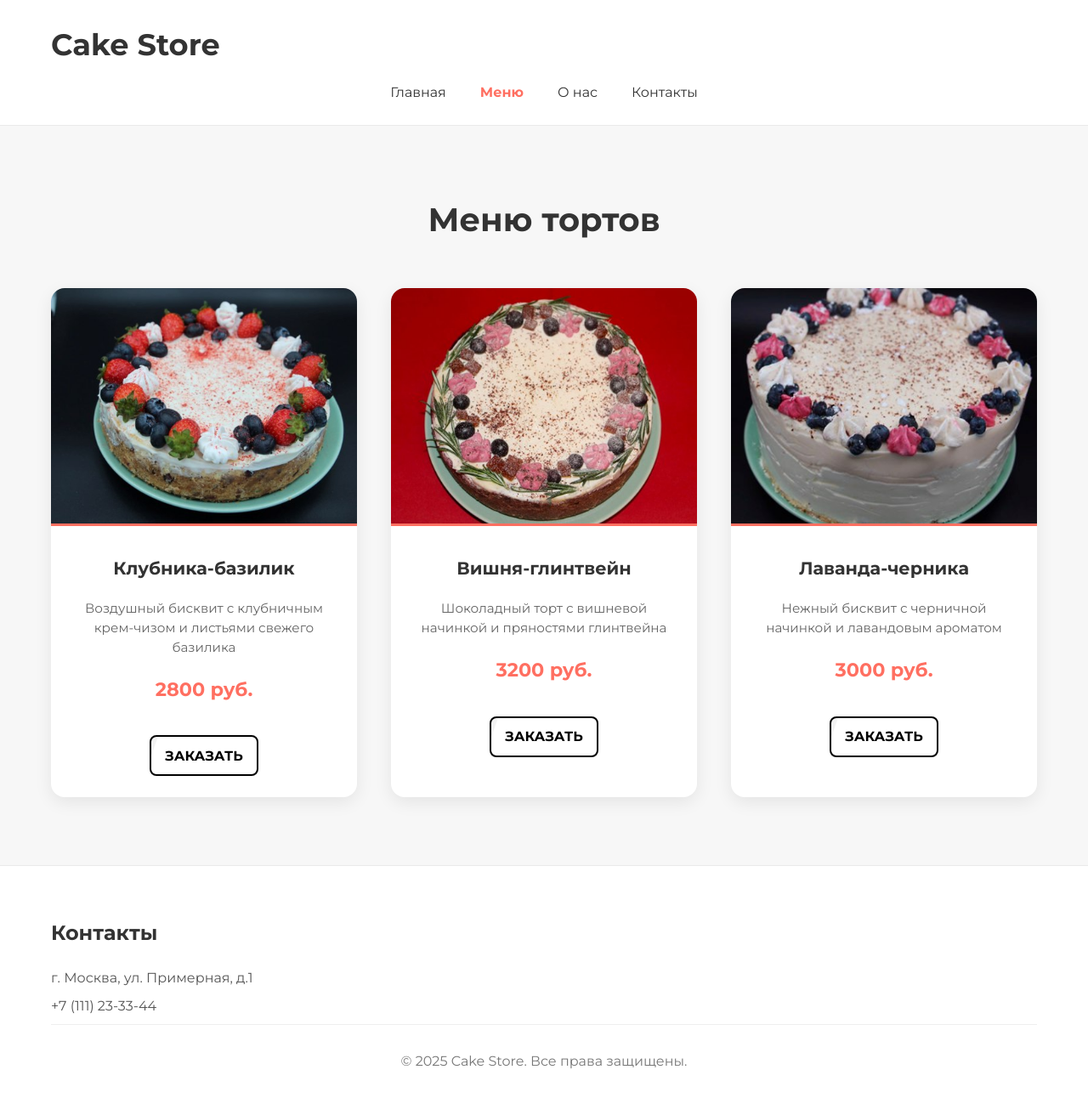
After one commit to PeafulLeopold/WEB-Project, a Flask app: page /menu in a window 1280 px wide. The commit adds this page. Shown: the whole page at 85% size. Run offline with Flask 3, Linux system fonts and the light colour scheme.

Commit message:
дизайн, доработка меню

```diff
--- a/main.py
+++ b/main.py
@@ -4,63 +4,81 @@ app = Flask(__name__, static_folder='media', static_url_path='/media')
 app.config['SECRET_KEY'] = 'your_secret_key'
 
 def get_cake_data():
+    # Данные для слайдера на главной
+    slider_cakes = [
+        {
+            'image': 'strawberry_basil.jpg',
+            'name': 'Клубника-базилик',
+            'price': 2800,
+            'description': 'Воздушный бисквит с клубничным крем-чизом и листьями свежего базилика'
+        },
+        {
+            'image': 'cherry_mulled_wine.jpg',
+            'name': 'Вишня-глинтвейн',
+            'price': 3200,
+            'description': 'Шоколадный торт с вишневой начинкой и пряностями глинтвейна'
+        },
+        {
+            'image': 'lavender-blueberry.jpg',
+            'name': 'Лаванда-черника',
+            'price': 3000,
+            'description': 'Нежный бисквит с черничной начинкой и лавандовым ароматом'
+        }
+    ]
+    # Популярные торты для меню
+    popular_cakes = [
+        {
+            'image': 'strawberry_basil.jpg',
+            'name': 'Клубника-базилик',
+            'price': 2800,
+            'description': 'Воздушный бисквит с клубничным крем-чизом и листьями свежего базилика'
+        },
+        {
+            'image': 'cherry_mulled_wine.jpg',
+            'name': 'Вишня-глинтвейн',
+            'price': 3200,
+            'description': 'Шоколадный торт с вишневой начинкой и пряностями глинтвейна'
+        },
+        {
+            'image': 'lavender-blueberry.jpg',
+            'name': 'Лаванда-черника',
+            'price': 3000,
+            'description': 'Нежный бисквит с черничной начинкой и лавандовым ароматом'
+        }
+    ]
     return {
-        'slider_cakes': [
-            {
-                'image': 'strawberry_basil.jpg',
-                'name': 'Клубника-базилик',
-                'price': 2800,
-                'description': 'Воздушный бисквит с клубничным крем-чизом и листьями свежего базилика'
-            },
-            {
-                'image': 'cherry_mulled_wine.jpg',
-                'name': 'Вишня-глинтвейн',
-                'price': 3200,
-                'description': 'Шоколадный торт с вишневой начинкой и пряностями глинтвейна'
-            },
-            {
-                'image': 'lavender-blueberry.jpg',
-                'name': 'Лаванда-черника',
-                'price': 2900,
-                'description': 'Ванильный торт с черничным конфитюром и лавандовым кремом'
-            }
-        ],
-        'popular_cakes': [
-            {
-                'image': 'strawberry_basil.jpg',
-                'name': 'Клубника-базилик',
-                'description': 'Нежный бисквит с клубникой и свежим базиликом',
-                'price': 2800
-            },
-            {
-                'image': 'cherry_mulled_wine.jpg',
-                'name': 'Вишня-глинтвейн',
-                'description': 'Чизкейк с ягодами вишни и прослойкой со вкусом глинтвейна',
-                'price': 3200
-            }
-        ]
+        'slider_cakes': slider_cakes,
+        'popular_cakes': popular_cakes
     }
 
 @app.route('/')
 def index():
     cakes = get_cake_data()
     return render_template('index.html',
-                         slider_cakes=cakes['slider_cakes'],
-                         popular_cakes=cakes['popular_cakes'])
+                            slider_cakes=cakes['slider_cakes'],
+                            popular_cakes=cakes['popular_cakes'],
+                            page_title="Главная",
+                            active_page="home")
+
+@app.route('/menu')
+def menu():
+    cakes = get_cake_data()
+    return render_template('menu.html',
+                            cakes=cakes['popular_cakes'],
+                            page_title="Меню",
+                            active_page="menu")
 
 @app.route('/about')
 def about():
-    return render_template('about.html')
-
-@app.route('/menu')
-def menu():
-    return render_template('menu.html')
+    return render_template('about.html',
+                            page_title="О нас",
+                            active_page="about")
 
 @app.route('/contact')
 def contact():
     return render_template('contact.html',
-                         page_title="Контакты",
-                         active_page="contact")
+                            page_title="Контакты",
+                            active_page="contact")
 
 if __name__ == '__main__':
     app.run(debug=True)
--- a/media/css/style.css
+++ b/media/css/style.css
@@ -549,3 +549,85 @@ footer {
       align-items: center;
     }
   }
+
+/* Основные стили кнопок */
+.btn {
+  display: inline-flex;
+  align-items: center;
+  justify-content: center;
+  font-family: 'Montserrat', sans-serif;
+  font-weight: 700;
+  text-transform: uppercase;
+  text-decoration: none;
+  color: #000;
+  background-color: #fff;
+  border: 2px solid #000;
+  border-radius: 0.5rem;
+  cursor: pointer;
+  transition: transform 0.2s ease, box-shadow 0.2s ease, background-color 0.3s ease;
+  position: relative;
+  overflow: hidden;
+  transform-origin: center;
+  /* Единый размер для всех кнопок */
+  height: 3rem;
+  min-width: 8rem;
+  padding: 0 1rem;
+  /* Отступ сверху, чтобы сдвинуть кнопки ниже */
+  margin-top: 1rem;
+}
+
+.btn::before {
+  content: "";
+  position: absolute;
+  top: 0;
+  left: -100%;
+  width: 100%;
+  height: 100%;
+  background: rgba(0, 0, 0, 0.05);
+  transform: skewX(-20deg);
+  transition: left 0.5s ease;
+}
+
+.btn:hover::before {
+  left: 200%;
+}
+
+.btn:hover {
+  transform: translateY(-3px) scale(1.05);
+  box-shadow: 0 8px 20px rgba(0, 0, 0, 0.15);
+}
+
+.btn:active {
+  transform: translateY(-1px) scale(0.98);
+  box-shadow: 0 4px 10px rgba(0, 0, 0, 0.2);
+}
+
+/* Маленькая версия кнопок: тот же размер, но более мелкий текст */
+.btn.small {
+  font-size: 0.875rem;
+  /* Сохраняем единый размер */
+  height: 3rem;
+  min-width: 8rem;
+  padding: 0 1rem;
+}
+
+.btn.small:hover {
+  transform: translateY(-3px) scale(1.05);
+  box-shadow: 0 8px 20px rgba(0, 0, 0, 0.15);
+}
+
+/* Анимация появления кнопок */
+@keyframes btnFadeIn {
+  from {
+    opacity: 0;
+    transform: translateY(10px);
+  }
+  to {
+    opacity: 1;
+    transform: translateY(0);
+  }
+}
+
+.btn {
+  animation: btnFadeIn 0.6s ease forwards;
+}
--- a/templates/about.html
+++ b/templates/about.html
@@ -101,7 +101,7 @@
         </div>
         <div class="footer-contacts">
           <h3>Контакты</h3>
-          <p>г. Москва, ул. ...</p>
+          <p>г. Москва, ул. Кондитерская, 15</p>
           <p>+7 (111) 23-33-44</p>
         </div>
       </div>
--- a/templates/index.html
+++ b/templates/index.html
@@ -46,7 +46,7 @@
                               <h3 class="cake-title">{{ cake.name }}</h3>
                               <p class="cake-description">{{ cake.description }}</p>
                               <div class="cake-price">от {{ cake.price }} ₽</div>
-                              <a href="{{ url_for('contact') }}" class="slide-order-btn">Заказать</a>
+                              <a href="{{ url_for('contact') }}" class="btn small">Заказать</a>
                           </div>
                       </div>
                   </div>
@@ -93,7 +93,7 @@
         </div>
         <div class="footer-contacts">
           <h3>Контакты</h3>
-          <p>г. Москва, ул. ...</p>
+          <p>г. Москва, ул. Кондитерская, 15</p>
           <p>+7 (111) 23-33-44</p>
         </div>
       </div>
--- /dev/null
+++ b/templates/menu.html
@@ -0,0 +1,62 @@
+<!DOCTYPE html>
+<html lang="ru">
+<head>
+  <meta charset="UTF-8">
+  <meta name="viewport" content="width=device-width, initial-scale=1.0">
+  <title>{{ page_title }} - Cake Store</title>
+  <link rel="stylesheet" href="{{ url_for('static', filename='css/style.css') }}">
+  <link href="https://fonts.googleapis.com/css?family=Montserrat:400,700&display=swap" rel="stylesheet">
+</head>
+<body>
+  <!-- Header -->
+  <header class="site-header">
+    <div class="container">
+      <h1>Cake Store</h1>
+      <nav>
+        <ul class="nav-list">
+          <li><a href="{{ url_for('index') }}" class="nav-link{% if active_page=='home' %} active{% endif %}">Главная</a></li>
+          <li><a href="{{ url_for('menu') }}" class="nav-link{% if active_page=='menu' %} active{% endif %}">Меню</a></li>
+          <li><a href="{{ url_for('about') }}" class="nav-link{% if active_page=='about' %} active{% endif %}">О нас</a></li>
+          <li><a href="{{ url_for('contact') }}" class="nav-link{% if active_page=='contact' %} active{% endif %}">Контакты</a></li>
+        </ul>
+      </nav>
+    </div>
+  </header>
+
+  <!-- Menu Section -->
+  <main>
+    <section class="menu-section section-spacing">
+      <div class="container">
+        <h2 class="section-title">Меню тортов</h2>
+        <div class="cake-grid">
+          {% for cake in cakes %}
+          <div class="cake-card">
+            <img src="{{ url_for('static', filename='images/cakes/' + cake.image) }}" alt="{{ cake.name }}">
+            <div class="cake-info">
+              <h3>{{ cake.name }}</h3>
+              <p class="description">{{ cake.description }}</p>
+              <p class="price">{{ cake.price }} руб.</p>
+              <a href="{{ url_for('contact') }}" class="btn">Заказать</a>
+            </div>
+          </div>
+          {% endfor %}
+        </div>
+      </div>
+    </section>
+  </main>
+
+  <!-- Footer -->
+  <footer class="site-footer">
+    <div class="container">
+      <div class="footer-contacts">
+        <h3>Контакты</h3>
+        <p>г. Москва, ул. Примерная, д.1</p>
+        <p>+7 (111) 23-33-44</p>
+      </div>
+      <div class="copyright">
+        <p>&copy; 2025 Cake Store. Все права защищены.</p>
+      </div>
+    </div>
+  </footer>
+</body>
+</html>
```
